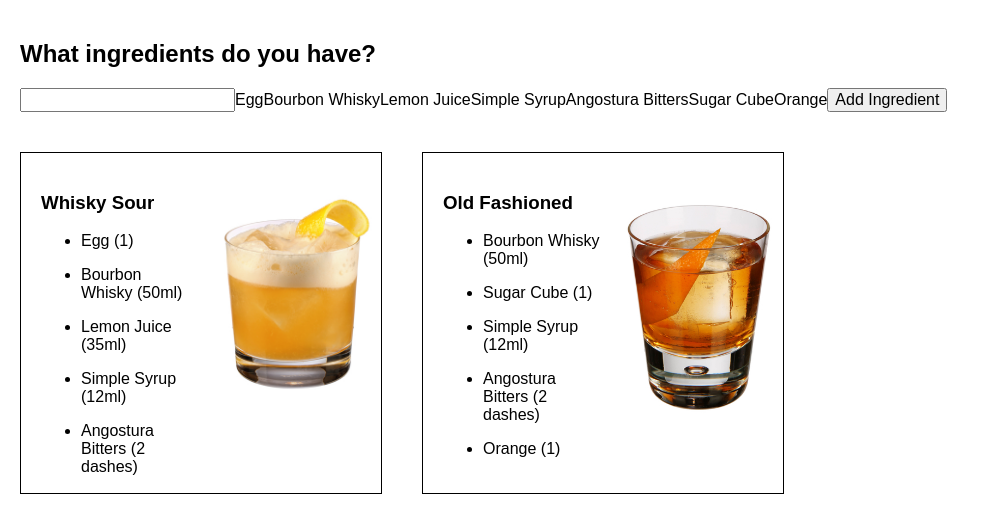
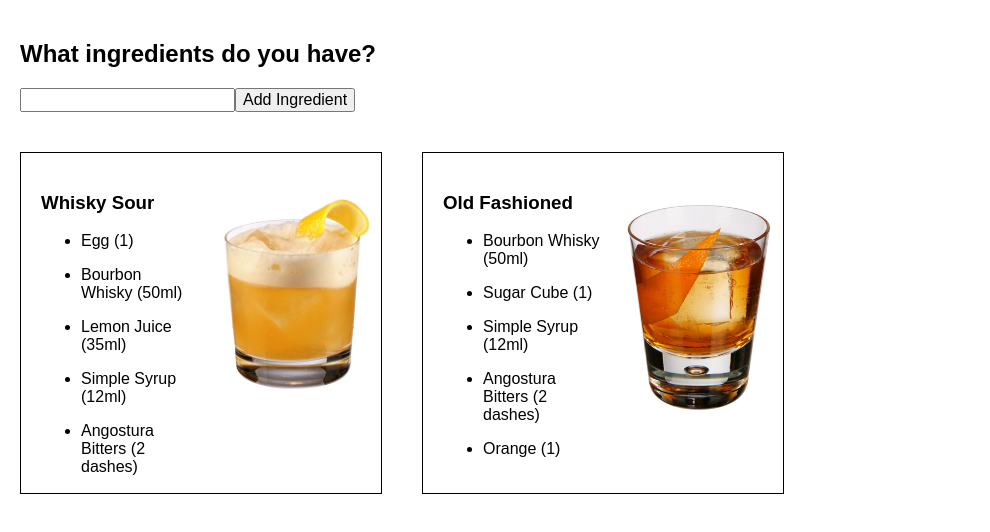
Before and after one commit to astidolph/cocktail-maker, a React (Create React App) app: page / in a window 1280 px wide. Shown: the top 532 px of the page, without its empty margins (0-990 px from the left). Built offline with nearby package versions, Linux system fonts and the light colour scheme; the HTML template or start-up script is replaced by a standard one.

Commit message:
Filtered ingredient list based on input text

```diff
--- a/src/App.js
+++ b/src/App.js
@@ -51,7 +51,7 @@ export const App = () => {
   return (
     <div className="App">
       <SearchForm
-        ingredientFilterValues={handleSetIngredients}
+        selectedIngredients={handleSetIngredients}
         allIngredients={ingredientData}
       />
       <div className="cocktail-pane-container">
--- a/src/components/searchForm.js
+++ b/src/components/searchForm.js
@@ -2,27 +2,36 @@ import { useEffect, useState } from "react";
 import { FilterEntry } from "./FilterEntry";
 
 export const SearchForm = (props) => {
-  const [ingredient, setIngredientText] = useState("");
-  const [ingredientFilterValues, setIngredientFilterValues] = useState([]);
+  const [ingredientText, setIngredientText] = useState("");
+  const [selectedIngredients, setIngredientFilterValues] = useState([]);
   const [allIngredients, setAllIngredients] = useState([]);
+  const [filteredIngredients, setFilteredIngredients] = useState([]);
 
   useEffect(() => {
     setAllIngredients(props.allIngredients);
+    setFilteredIngredients(props.allIngredients);
   }, [props]);
 
   const addIngredientToFilter = (oldIngredients) => {
-    let filteredIngredientValues = [...oldIngredients, ingredient];
-    props.ingredientFilterValues(filteredIngredientValues);
+    let filteredIngredientValues = [...oldIngredients, ingredientText];
+    props.selectedIngredients(filteredIngredientValues);
     setIngredientText("");
     return filteredIngredientValues;
   };
 
+  const filterIngredientSelection = (textValue) => {
+    setIngredientText(textValue);
+    setFilteredIngredients(
+      allIngredients.filter((i) =>
+        i.toLowerCase().startsWith(textValue.toLowerCase())
+      )
+    );
+  };
+
   const removeFilterValue = (value) => {
-    let filteredIngredientList = ingredientFilterValues.filter(
-      (i) => i !== value
-    );
+    let filteredIngredientList = selectedIngredients.filter((i) => i !== value);
     setIngredientFilterValues(filteredIngredientList);
-    props.ingredientFilterValues(filteredIngredientList);
+    props.selectedIngredients(filteredIngredientList);
   };
 
   return (
@@ -30,12 +39,16 @@ export const SearchForm = (props) => {
       <h2>What ingredients do you have?</h2>
       <input
         type="text"
-        value={ingredient}
-        onChange={(e) => setIngredientText(e.target.value)}
+        value={ingredientText}
+        onChange={(e) => filterIngredientSelection(e.target.value)}
       />
-      {allIngredients.map((i) => (
-        <span>{i}</span>
-      ))}
+      {ingredientText !== "" && (
+        <ul>
+          {filteredIngredients.map((i) => (
+            <li>{i}</li>
+          ))}
+        </ul>
+      )}
       <button
         onClick={(_) =>
           setIngredientFilterValues((oldIngredients) =>
@@ -45,7 +58,7 @@ export const SearchForm = (props) => {
       >
         Add Ingredient
       </button>
-      {ingredientFilterValues.map((il) => (
+      {selectedIngredients.map((il) => (
         <FilterEntry filterValue={il} onClick={removeFilterValue} />
       ))}
     </div>
```
